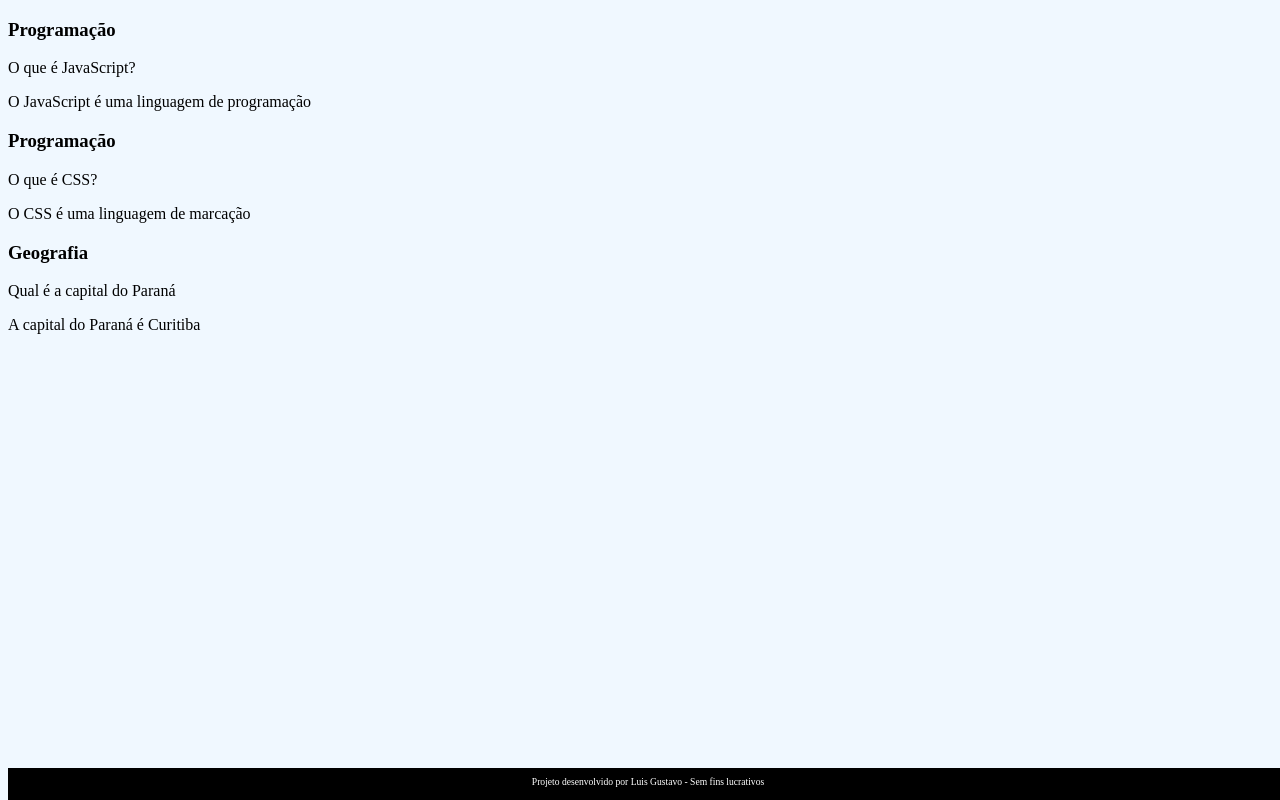
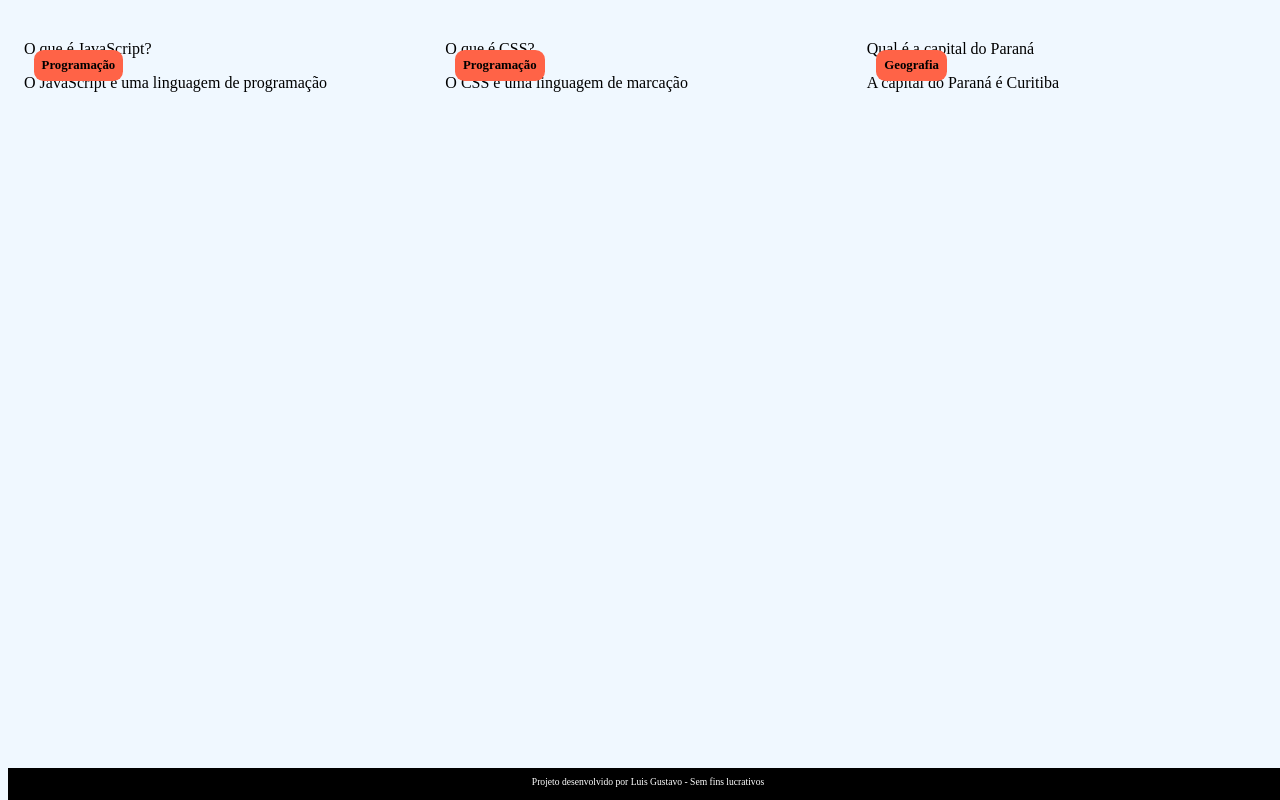
Before and after one commit to gustaznk/Flash-Card, a plain HTML site: page index.html in a window 1280 px wide. Drawn offline with Linux system fonts and the light colour scheme; a web font is replaced by a local one.

Commit message:
Update style.css

```diff
--- a/style.css
+++ b/style.css
@@ -1,6 +1,27 @@
 body{
     background-color: aliceblue;
     font-family: Bai Jamjurre;
+}
+
+#container{
+  display: flex;
+}
+
+.cartao{
+  margin: 1rem 1rem;
+  height: 20rem;
+  flex-grow: 1;
+  flex-basis: calc(33% - 6rem);
+}
+
+.cartao_conteudo h3{
+    background-color: tomato;
+    text-align: left;
+    padding: 0.5rem;
+    position: absolute;
+    margin: 0.6rem;
+    border-radius: 0.6rem;
+    font-size: 1vw;
 }
 
 footer{
```
